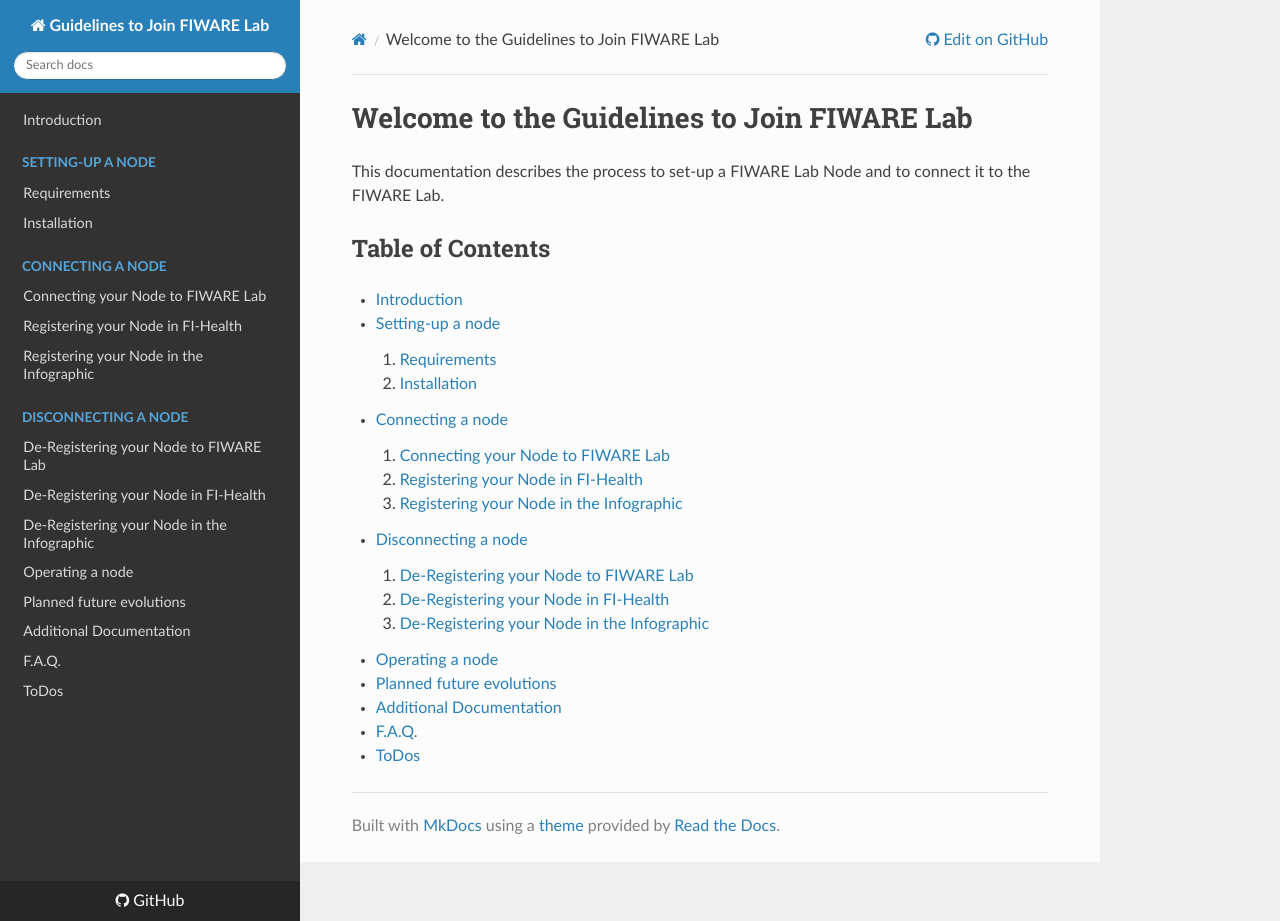
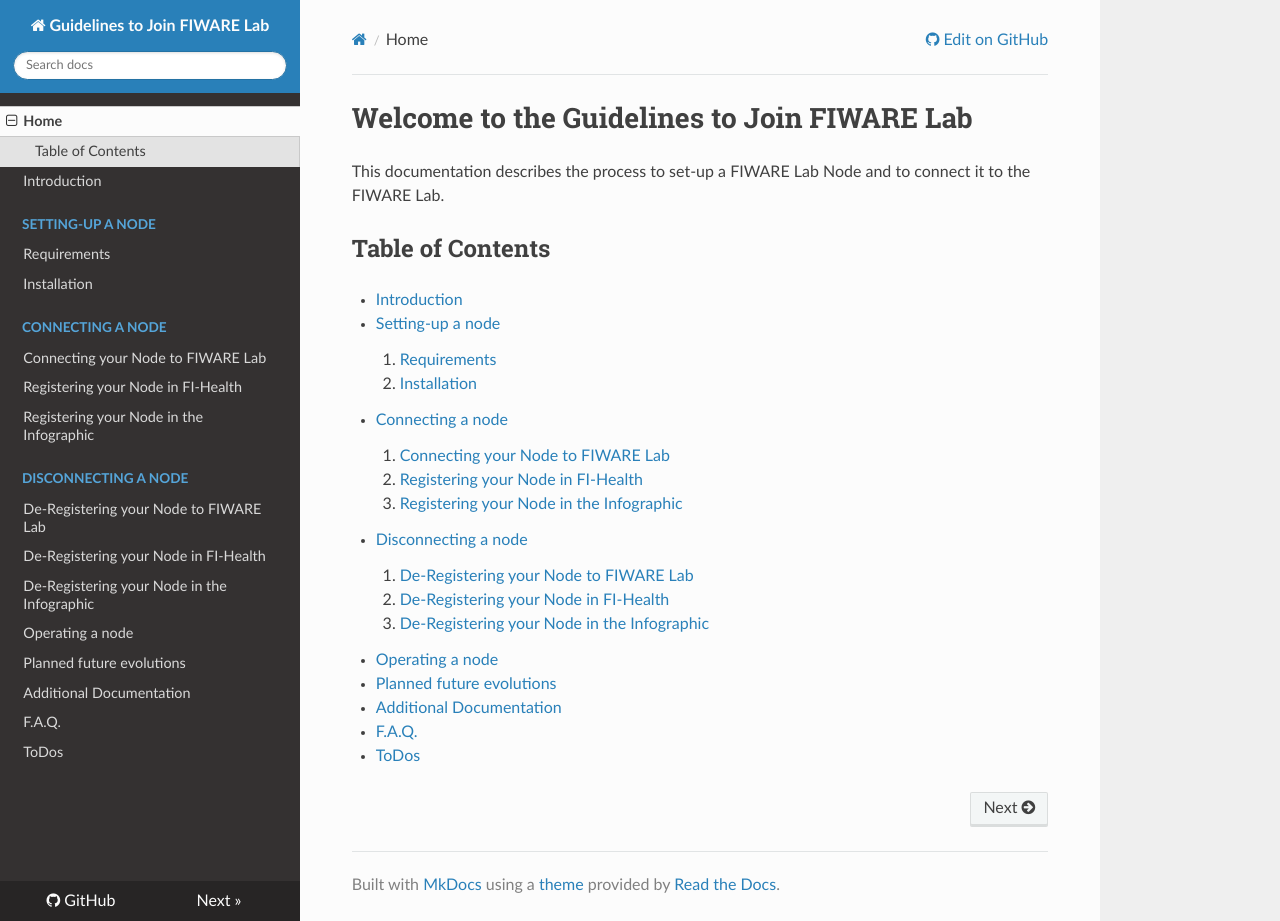
Before and after one commit to martel-innovate/join-fiware-lab-guide, an MkDocs documentation site: the page built from docs/index.md, in a window 1280 px wide and 921 px high. Built offline with MkDocs 1.6.1, drawn with Linux system fonts in a browser that asks for light colours; nearby versions of some CDN libraries; comment, search, counter and statistics services are not loaded; old or Windows-style settings are respelled for this version of MkDocs.

Commit message:
added missing index page in mkdocs.yml

```diff
--- a/mkdocs.yml
+++ b/mkdocs.yml
@@ -1,9 +1,11 @@
 site_name: Guidelines to Join FIWARE Lab
 repo_url: https://github.com/martel-innovate/join-fiware-lab-guide.git
+edit_uri: edit/master/docs
 site_description: The official guidelines to connect an OpenStack cloud to FIWARE Lab
 docs_dir: 'docs'
 theme: readthedocs
 pages:
+    - Home: 'index.md'
     - Introduction: 'introduction.md'
     - Setting-up a node:
         - 'Requirements': 'node-set-up/requirements.md'
@@ -21,3 +23,6 @@
     - 'Additional Documentation': 'references.md'
     - 'F.A.Q.': 'faq.md'
     - 'ToDos': 'todos.md'
+
+markdown_extensions: [toc,fenced_code]
+extra_css: ["https://fiware.org/style/fiware_readthedocs.css"]
```
